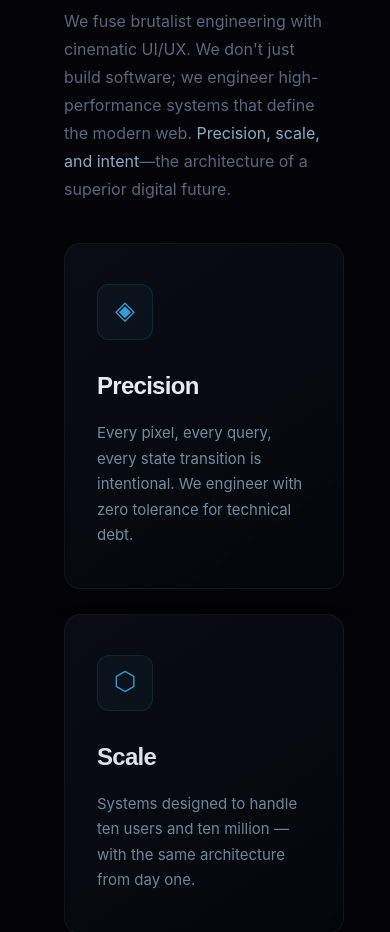
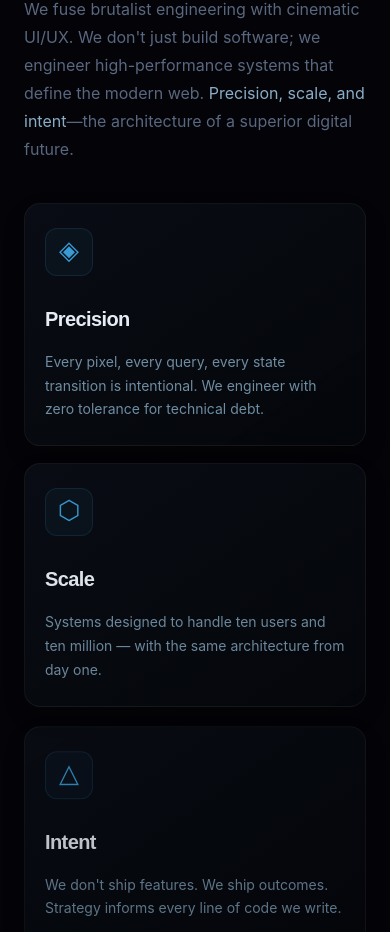
Before and after one commit to Ayeshaxdev/lockrhythm-portfolio, a Next.js app: page / in a window 390 px wide. Shown: the part 5396-6328 px from the top of the page. Built offline with nearby package versions, Linux system fonts and the light colour scheme.

Commit message:
Make AboutSection cards and layout fully responsive for mobile

```diff
--- a/components/AboutSection.tsx
+++ b/components/AboutSection.tsx
@@ -87,7 +87,7 @@ function PillarCard({ pillar }: { pillar: typeof pillars[0] }) {
           position: "relative",
           background: "linear-gradient(145deg, rgba(15,20,30,0.6) 0%, rgba(5,8,12,0.8) 100%)",
           border: "1px solid rgba(255, 255, 255, 0.05)",
-          padding: "40px 32px",
+          padding: "clamp(24px, 4vw, 40px) clamp(20px, 3vw, 32px)",
           borderRadius: "16px",
           overflow: "hidden",
           cursor: "default",
@@ -115,8 +115,8 @@ function PillarCard({ pillar }: { pillar: typeof pillars[0] }) {
               display: "inline-flex",
               alignItems: "center",
               justifyContent: "center",
-              width: "56px",
-              height: "56px",
+              width: "clamp(48px, 6vw, 56px)",
+              height: "clamp(48px, 6vw, 56px)",
               background: "rgba(58, 155, 213, 0.05)",
               border: "1px solid rgba(58, 155, 213, 0.15)",
               borderRadius: "12px",
@@ -134,7 +134,7 @@ function PillarCard({ pillar }: { pillar: typeof pillars[0] }) {
             style={{
               fontFamily: "'Space Grotesk', sans-serif",
               fontWeight: 700,
-              fontSize: "24px",
+              fontSize: "clamp(20px, 2.5vw, 24px)",
               color: "#E8EDF5",
               letterSpacing: "-0.03em",
               margin: "0 0 16px",
@@ -145,7 +145,7 @@ function PillarCard({ pillar }: { pillar: typeof pillars[0] }) {
           <p
             style={{
               fontFamily: "'Inter', sans-serif",
-              fontSize: "15px",
+              fontSize: "clamp(14px, 1.5vw, 15px)",
               color: "#8BAFC8",
               lineHeight: 1.7,
               margin: 0,
@@ -253,7 +253,7 @@ export default function AboutSection() {
         display: "flex",
         flexDirection: "column",
         justifyContent: "center",
-        padding: "80px 64px",
+        padding: "clamp(60px, 8vh, 80px) clamp(24px, 5vw, 64px)",
         position: "relative",
         overflow: "hidden",
       }}
@@ -340,8 +340,8 @@ export default function AboutSection() {
           ref={pillarsRef}
           style={{
             display: "grid",
-            gridTemplateColumns: "repeat(auto-fit, minmax(280px, 1fr))",
-            gap: "24px",
+            gridTemplateColumns: "repeat(auto-fit, minmax(clamp(240px, 30vw, 280px), 1fr))",
+            gap: "clamp(16px, 3vw, 24px)",
             marginTop: "24px",
           }}
         >
```
